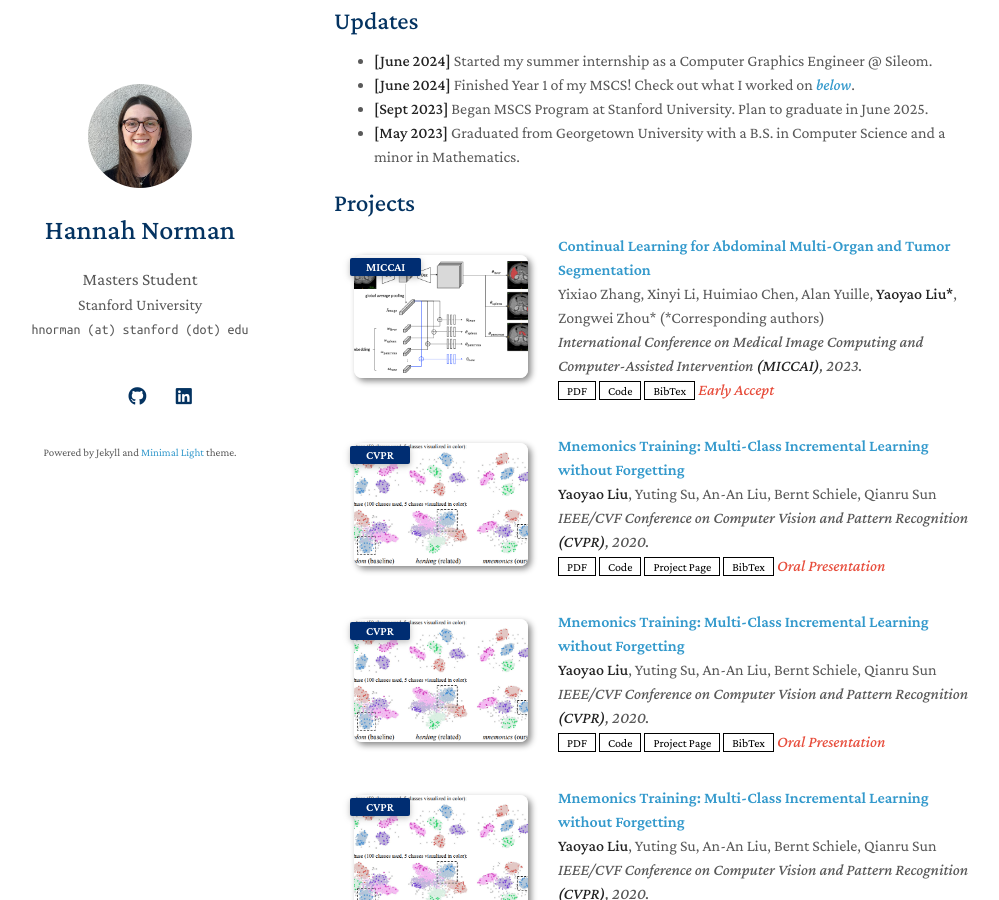
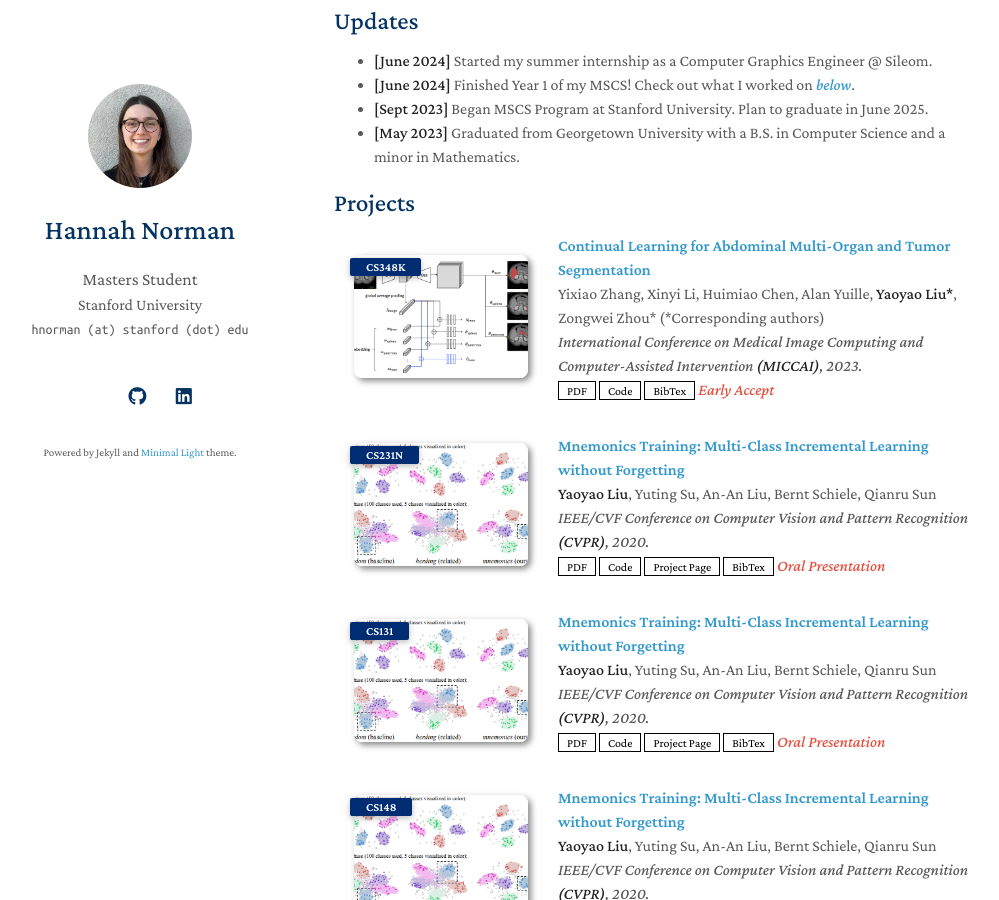
Before and after one commit to hnorm0629/portfolio, a Jekyll site: the page built from index.md, in a window 1280 px wide and 900 px high, scrolled down 218 px. Shown: the whole window, without its empty margins (136-1135 px from the left). Built offline with Jekyll 4.4.1, drawn with Linux system fonts in a browser that asks for light colours; nearby versions of some CDN libraries; a style sheet for code colours, icons or effects is not loaded; our own code applies the rules of GitHub Pages for plain Markdown files.

Commit message:
Update projects.yml

```diff
--- a/_data/projects.yml
+++ b/_data/projects.yml
@@ -2,7 +2,7 @@ main:
 
   - title: Continual Learning for Abdominal Multi-Organ and Tumor Segmentation
     authors: Yixiao Zhang, Xinyi Li, Huimiao Chen, Alan Yuille, <strong>Yaoyao Liu*</strong>, Zongwei Zhou* (*Corresponding authors)
-    course: MICCAI
+    course: CS348K
     conference: International Conference on Medical Image Computing and Computer-Assisted Intervention <strong>(MICCAI)</strong>, 2023.
     pdf: https://arxiv.org/pdf/2306.00988.pdf
     code: https://github.com/MrGiovanni/ContinualLearning
@@ -12,7 +12,7 @@ main:
 
   - title: "Mnemonics Training: Multi-Class Incremental Learning without Forgetting"
     authors: <strong>Yaoyao Liu</strong>, Yuting Su, An-An Liu, Bernt Schiele, Qianru Sun
-    course: CVPR
+    course: CS231N
     conference: IEEE/CVF Conference on Computer Vision and Pattern Recognition <strong>(CVPR)</strong>, 2020.
     pdf: https://arxiv.org/pdf/2002.10211.pdf
     code: https://github.com/yaoyao-liu/class-incremental-learning/tree/main/mnemonics-training
@@ -23,7 +23,7 @@ main:
 
   - title: "Mnemonics Training: Multi-Class Incremental Learning without Forgetting"
     authors: <strong>Yaoyao Liu</strong>, Yuting Su, An-An Liu, Bernt Schiele, Qianru Sun
-    course: CVPR
+    course: CS131
     conference: IEEE/CVF Conference on Computer Vision and Pattern Recognition <strong>(CVPR)</strong>, 2020.
     pdf: https://arxiv.org/pdf/2002.10211.pdf
     code: https://github.com/yaoyao-liu/class-incremental-learning/tree/main/mnemonics-training
@@ -34,7 +34,7 @@ main:
 
   - title: "Mnemonics Training: Multi-Class Incremental Learning without Forgetting"
     authors: <strong>Yaoyao Liu</strong>, Yuting Su, An-An Liu, Bernt Schiele, Qianru Sun
-    course: CVPR
+    course: CS148
     conference: IEEE/CVF Conference on Computer Vision and Pattern Recognition <strong>(CVPR)</strong>, 2020.
     pdf: https://arxiv.org/pdf/2002.10211.pdf
     code: https://github.com/yaoyao-liu/class-incremental-learning/tree/main/mnemonics-training
```
